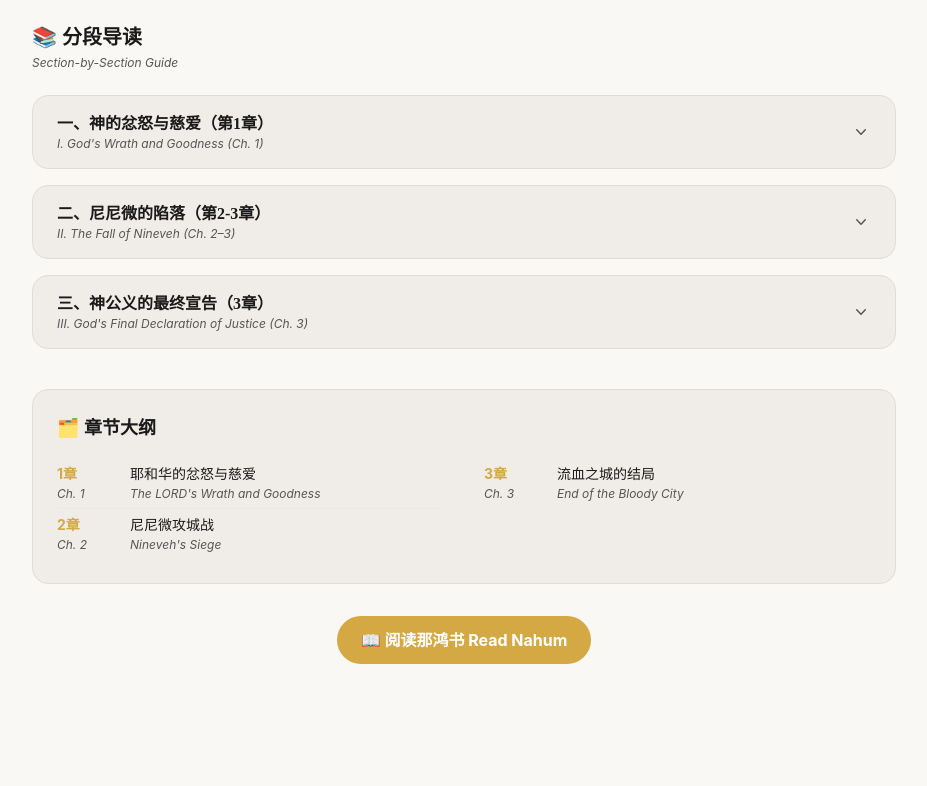
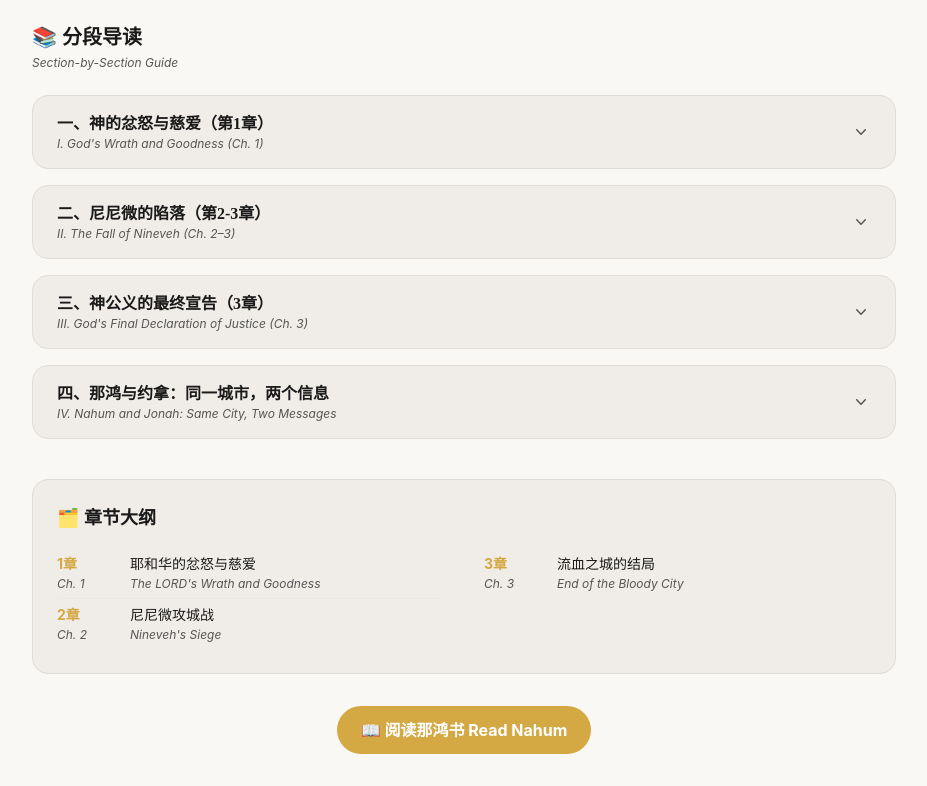
Before and after one commit to dryanlab/gospel-toolkit, a Next.js app in the folder web/: page /old-testament/minor-prophets/nahum in a window 1280 px wide. Shown: the part 802-1588 px from the top of the page, without its empty margins (304-1231 px from the left). Before the commit the page ends 1498 px from the top, so only its background shows below. Built offline with nearby package versions, Linux system fonts and the light colour scheme.

Commit message:
fix: disable D1 readings (truncated data) + fix escaped backticks in guides

```diff
--- a/web/src/app/old-testament/minor-prophets/nahum/client.tsx
+++ b/web/src/app/old-testament/minor-prophets/nahum/client.tsx
@@ -63,6 +63,24 @@ In 612 BC, Babylonian and Median forces captured Nineveh, fulfilling Nahum's pro
 "Behold, I am against thee, saith the LORD of hosts" (3:5) -- when God Himself becomes an empire's enemy, no power can save it. Nineveh's fall was completely fulfilled in 612 BC; the world's greatest city was so thoroughly destroyed that for over two millennia people doubted it had ever existed.
 
 Though brief, Nahum's theological significance is immense. It answers a question troubling all believers: why do the wicked prosper? The answer: God's justice will not be silent forever. "The LORD is slow to anger, and great in power, and will not at all acquit the wicked" (1:3). Slow to anger does not mean never angry; great patience does not mean never judging.`,
+  },
+  {
+    title_zh: `四、那鸿与约拿：同一城市，两个信息`,
+    title_en: `IV. Nahum and Jonah: Same City, Two Messages`,
+    content_zh: `那鸿书与约拿书有着奇妙的对话关系——两卷书都是关于尼尼微的预言，但信息几乎完全相反。约拿书记录了神如何怜悯悔改的尼尼微，而那鸿书记录了神如何审判重新作恶的尼尼微。
+
+两书合在一起，传递了一个完整的神学信息：悔改带来怜悯，顽梗带来审判。约拿时代的尼尼微人因着悔改蒙了怜悯（约拿书3:10），但一百多年后的尼尼微重新回到了暴行和骄傲，于是面临了那鸿所预言的彻底覆灭（公元前612年）。
+
+这两卷书并列，也反映了神性格的完整性：神是"有恩典、有怜悯、不轻易发怒"（约拿4:2）的神；同时也是"万不以有罪的为无罪"（那鸿1:3）的神。祂的怜悯不消解祂的公义，祂的公义也不取消祂的怜悯——两者在十字架上达到完美的交汇。
+
+那鸿书最终的盼望是普遍性的："耶和华本为善，在患难的日子为人的保障，并且认得那些投靠他的人"（1:7）。审判恶人与保护义人是同一个神同时进行的两件事。每一个"投靠他的人"——即使身处尼尼微式的黑暗文化中——都在神的保障之内。`,
+    content_en: `Nahum and Jonah have a remarkable dialogue relationship — both are prophecies concerning Nineveh, but with nearly opposite messages. Jonah records God's mercy on a repentant Nineveh; Nahum records God's judgment on a Nineveh that returned to evil.
+
+Together they convey a complete theological message: repentance brings mercy; hardness brings judgment. The Ninevites of Jonah's era received mercy through repentance (Jonah 3:10), but more than a century later Nineveh returned to atrocity and pride, meeting the total destruction Nahum prophesied (612 BC).
+
+These two books placed together reflect the completeness of God's character: He is a God of "grace, mercy, slow to anger" (Jonah 4:2); simultaneously He "will not at all acquit the wicked" (Nahum 1:3). His mercy does not dissolve His justice; His justice does not cancel His mercy — both reach their perfect convergence at the cross.
+
+Nahum's ultimate hope is universal: "The LORD is good, a strong hold in the day of trouble; and he knoweth them that trust in him" (1:7, KJV). Judging the wicked and protecting the righteous are two things the same God does simultaneously. Every person who "trusts in him" — even in the midst of a Nineveh-like dark culture — is within God's refuge.`,
   }
 ];
 
--- a/web/src/app/old-testament/minor-prophets/zephaniah/client.tsx
+++ b/web/src/app/old-testament/minor-prophets/zephaniah/client.tsx
@@ -63,7 +63,7 @@ Zephaniah moves from creation's reversal (1:2–3) to new creation's promise (3:
 
 神学主题方面，西番雅的"耶和华的日子"神学与改革宗理解的"神的主权"直接呼应。神不是一个远在天边、不干预历史的神，而是一位积极治理历史的主权君王——祂在历史中审判，也在历史中救赎。
 
-全书对"谦卑者"（ `anawim`）的关注也值得注意："你们没有遵守耶和华命令的谦卑人，应当寻求耶和华；凡遵守他命令的，都当寻求公义，寻求谦卑，或者在耶和华发怒的日子可以隐藏"（2:3）。谦卑、寻求神——这是在审判中蒙保守的唯一道路。正如改革宗神学所强调：在神面前，人唯一的正确姿态是谦卑与依靠。`,
+全书对"谦卑者"（anawim）的关注也值得注意："你们没有遵守耶和华命令的谦卑人，应当寻求耶和华；凡遵守他命令的，都当寻求公义，寻求谦卑，或者在耶和华发怒的日子可以隐藏"（2:3）。谦卑、寻求神——这是在审判中蒙保守的唯一道路。正如改革宗神学所强调：在神面前，人唯一的正确姿态是谦卑与依靠。`,
     content_en: `Zephaniah is a Minor Prophet particularly valued in the Reformed tradition because it most clearly proclaims both sides of God's sovereignty: the righteousness of judgment and the love of mercy.
 
 Historically, Zephaniah lived before or during King Josiah's reform (c. 630–620 BC). King Josiah (640–609 BC) was Judah's last genuine reforming king — he purged idolatry, repaired the temple, and rediscovered the Book of the Law (2 Kgs 22). Zephaniah's prophecy may have been one of the catalysts for this reformation.
```
